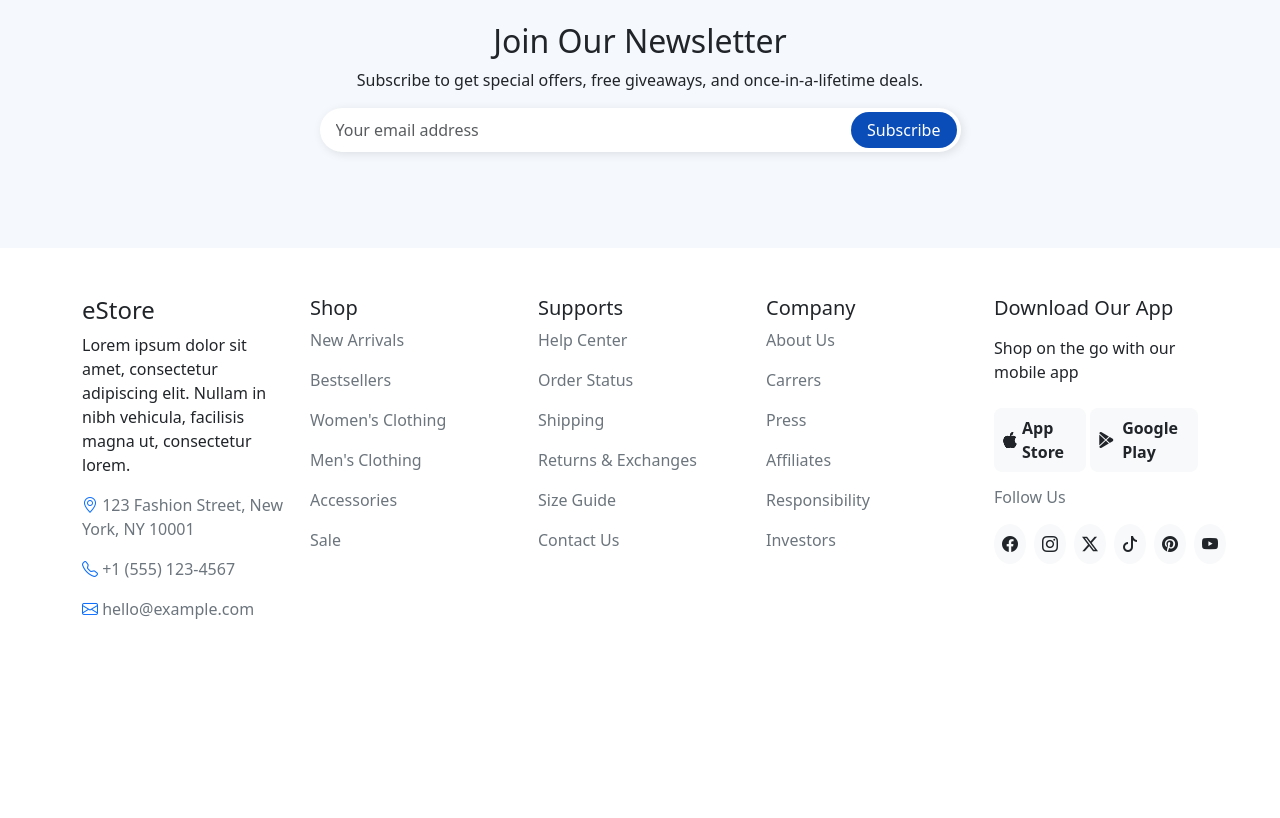
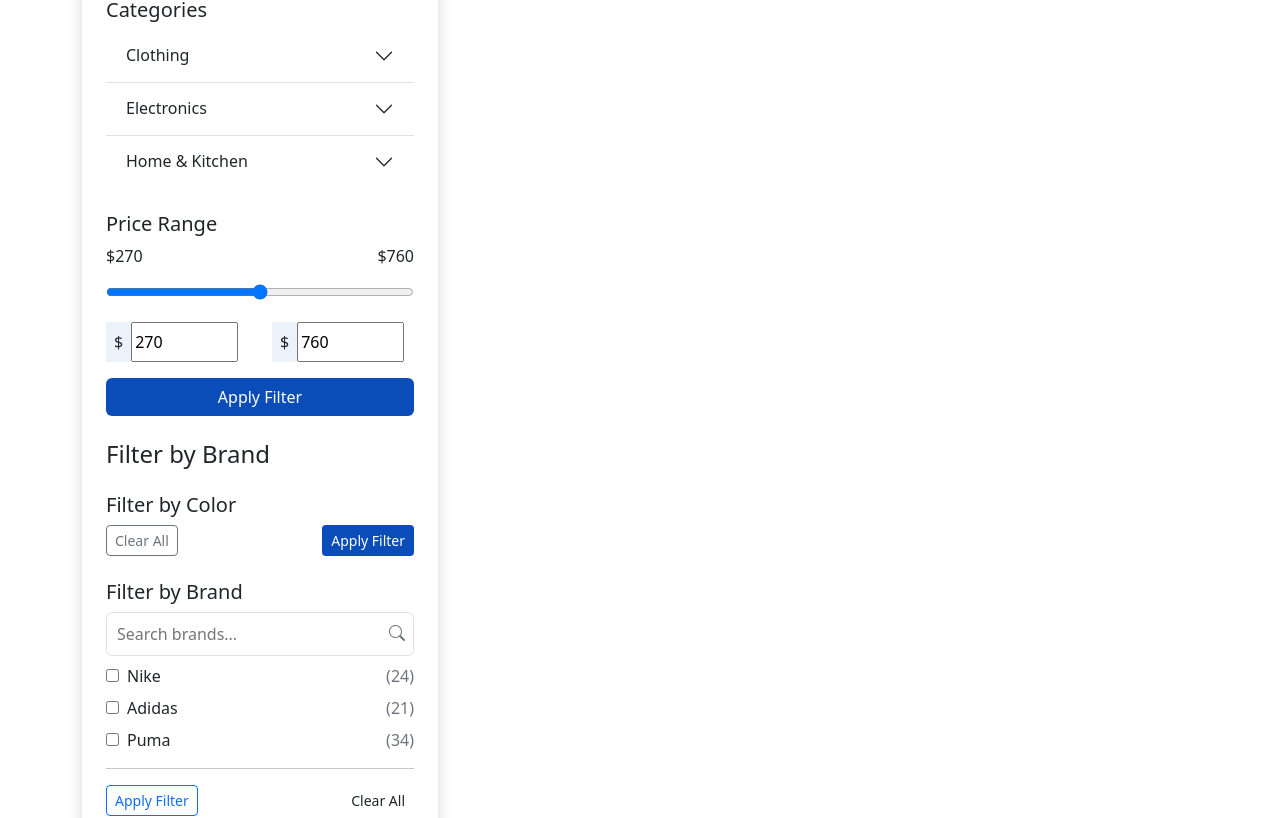
Before and after one commit to manjeetkumar2002/eStore-react, a React (Vite) app: page /category in a window 1280 px wide. Shown: the part 292-1110 px from the top of the page. Before the commit the page ends 977 px from the top, so only its background shows below. Built offline with nearby package versions, Linux system fonts and the light colour scheme; data requests are answered from the project's data file.

Commit message:
catergory component half completed

```diff
--- a/src/Category.jsx
+++ b/src/Category.jsx
@@ -1,10 +1,19 @@
 import React from 'react'
 import PageNavigation from './components/PageNavigation'
-
+import CatergoryFilter from "./components/CatergoryFilter"
 const Category = () => {
   return (
     <div>
         <PageNavigation pageName={"Category"}/>
+        <div className="container-lg my-5">
+            <div className="row">
+              <div className="col-md-4">
+                <CatergoryFilter/>
+              </div>
+              <div className="col-md-8">
+              </div>
+            </div>
+        </div>
     </div>
   )
 }
--- /dev/null
+++ b/src/components/CatergoryFilter.jsx
@@ -0,0 +1,134 @@
+import React from 'react'
+
+const CatergoryFilter = () => {
+  return (
+    <div className='shadow rounded-3 p-4'>
+        <h3 className='fs-5'>Categories</h3>
+        <div class="accordion accordion-flush" id="accordionFlushExample">
+            <div class="accordion-item">
+              <h2 class="accordion-header" id="flush-headingOne">
+                <button class="accordion-button collapsed" type="button" data-bs-toggle="collapse" data-bs-target="#flush-collapseOne" aria-expanded="false" aria-controls="flush-collapseOne">
+                  Clothing
+                </button>
+              </h2>
+              <div id="flush-collapseOne" class="accordion-collapse collapse" aria-labelledby="flush-headingOne" data-bs-parent="#accordionFlushExample">
+                <div class="accordion-body">
+                  {/* sublist */}
+                  <ul className='list-unstyled d-flex gap-3 flex-column'>
+                    <li>Men's Wear</li>
+                    <li>Women's Wen</li>
+                    <li>Kid's Wear</li>
+                    <li>Accessories</li>
+                  </ul>
+                </div>
+              </div>
+            </div>
+            <div class="accordion-item">
+              <h2 class="accordion-header" id="flush-headingTwo">
+                <button class="accordion-button collapsed" type="button" data-bs-toggle="collapse" data-bs-target="#flush-collapseTwo" aria-expanded="false" aria-controls="flush-collapseTwo">
+                  Electronics
+                </button>
+              </h2>
+              <div id="flush-collapseTwo" class="accordion-collapse collapse" aria-labelledby="flush-headingTwo" data-bs-parent="#accordionFlushExample">
+                <div class="accordion-body">
+                  <ul className='list-unstyled d-flex gap-3 flex-column'>
+                    <li>Smartphones</li>
+                    <li>Laptops</li>
+                    <li>Tablets</li>
+                    <li>Accessories</li>
+                  </ul>
+                </div>
+              </div>
+            </div>
+            <div class="accordion-item">
+              <h2 class="accordion-header" id="flush-headingThree">
+                <button class="accordion-button collapsed" type="button" data-bs-toggle="collapse" data-bs-target="#flush-collapseThree" aria-expanded="false" aria-controls="flush-collapseThree">
+                  Home & Kitchen
+                </button>
+              </h2>
+              <div id="flush-collapseThree" class="accordion-collapse collapse" aria-labelledby="flush-headingThree" data-bs-parent="#accordionFlushExample">
+                <div class="accordion-body">
+                  <ul className='list-unstyled d-flex gap-3 flex-column'>
+                    <li>Furniture</li>
+                    <li>Kitchen Appliances</li>
+                    <li>Home Decor</li>
+                    <li>Bedding</li>
+                  </ul>
+                </div>
+              </div>
+            </div>
+        </div>
+
+
+         <h3 className='fs-5 mt-4'>Price Range</h3>
+         <div className='d-flex justify-content-between'>
+            <span>$270</span>
+            <span>$760</span>
+         </div>
+         <div>
+          <input type="range" name="" id=""  min={270} max={760} className='w-100 mt-3'/>
+         </div>
+         <div className='my-3 row row-cols-2'>
+          <div className='d-flex col'>
+            <div className='p-2' style={{backgroundColor:"#ebf2fa"}}>$</div>
+            <input type="number" className='w-75' value={270} />
+          </div>
+          <div className='d-flex col'>
+            <div className='p-2' style={{backgroundColor:"#ebf2fa"}}>$</div>
+            <input type="number" className='w-75' value={760} />
+          </div>
+         </div>
+         <div>
+          <button className='btn w-100' style={{backgroundColor:"#0a4db8",color:"white"}}>Apply Filter</button>
+         </div>
+
+
+
+         <h3 className='fs-4 mt-4'>Filter by Brand</h3>
+         <h4 className='fs-5 mt-4'>Filter by Color</h4>
+         <div>
+          {/* colors btns */}
+         </div>
+         <div className='d-flex justify-content-between'>
+          <button className="btn btn-sm btn-outline-secondary">Clear All</button>
+          <button className="btn btn-sm" style={{backgroundColor:"#0a4db8",color:"white"}}>Apply Filter</button>
+         </div>
+
+          <h3 className='fs-5 mt-4'>Filter by Brand</h3>
+
+          <div className='border rounded-2 p-2'>
+            <input type="text" className='border-0' placeholder='Search brands...'  />
+            <i class="bi bi-search float-end text-secondary"></i>
+          </div>
+
+          <div className='mt-2 d-flex justify-content-between'>
+            <div>
+            <input className='me-2' type="checkbox" name="" id="" />
+            <span>Nike</span>
+            </div>
+            <div className='text-secondary'>(24)</div>
+          </div>
+          <div className='mt-2 d-flex justify-content-between'>
+            <div>
+            <input className='me-2' type="checkbox" name="" id="" />
+            <span>Adidas</span>
+            </div>
+            <div className='text-secondary'>(21)</div>
+          </div>
+          <div className='mt-2 d-flex justify-content-between'>
+            <div>
+            <input className='me-2' type="checkbox" name="" id="" />
+            <span>Puma</span>
+            </div>
+            <div className='text-secondary'>(34)</div>
+          </div>
+          <hr />
+          <div className='d-flex justify-content-between'>
+            <button className='btn btn-sm btn-outline-primary'>Apply Filter</button>
+            <button className='btn btn-sm'>Clear All</button>
+          </div>
+    </div>
+  )
+}
+
+export default CatergoryFilter
--- a/src/components/MyImage.jsx
+++ b/src/components/MyImage.jsx
@@ -40,8 +40,8 @@ const MyImage = ({ images = [] }) => { // ✅ Default empty array
                     })
                 }
                 <div className="position-absolute px-2 w-100" style={{ zIndex: 100, top: '35%' }}>
-                    <i className=" bi bi-chevron-left border-0 fs-3 fw-semibold rounded-circle px-1 py-0 shadow-sm bg-white" style={{ color: '#0a4db8' ,cursor: "pointer",}}></i>
-                    <i className=" bi bi-chevron-right border-0 fs-3 fw-semibold rounded-circle px-1 py-0 shadow-sm bg-white float-end" style={{ color: '#0a4db8',cursor: "pointer", }}></i>
+                    <i className=" bi bi-chevron-left border-0 fs-3 fw-semibold rounded-circle px-1 py-0 shadow-sm bg-white" style={{ color: '#0a4db8' ,cursor: "pointer",      }}></i>
+                    <i className=" bi bi-chevron-right border-0 fs-3 fw-semibold rounded-circle px-1 py-0 shadow-sm bg-white float-end" style={{ color: '#0a4db8',cursor: "pointer",         }}></i>
                 </div>
             </div>
         </div>
```
Also changed, not shown: 1 other file (tests, documents, lock files or other folders).
